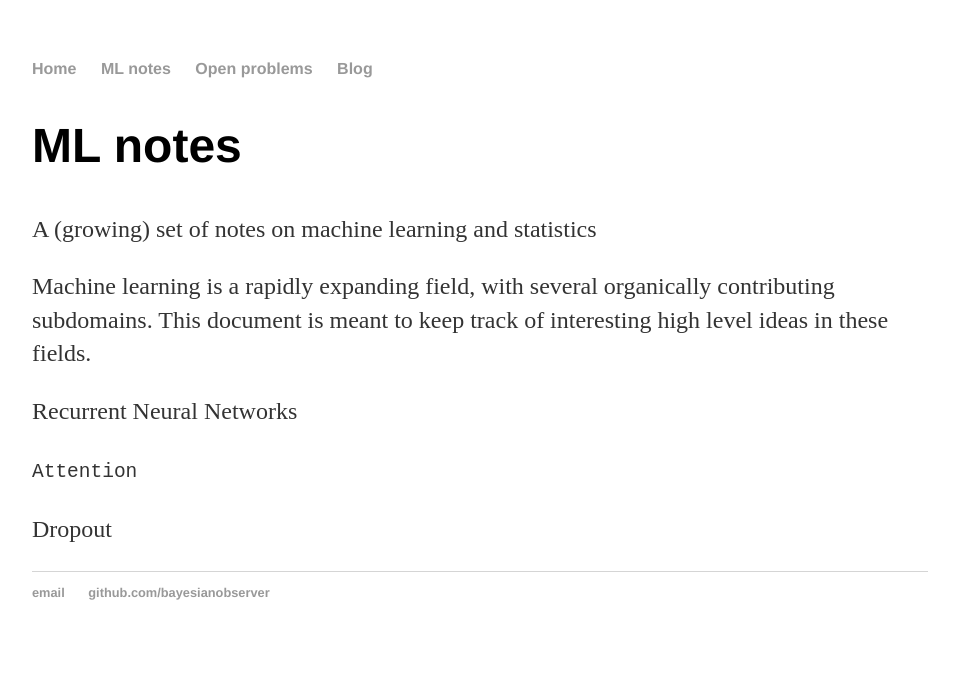
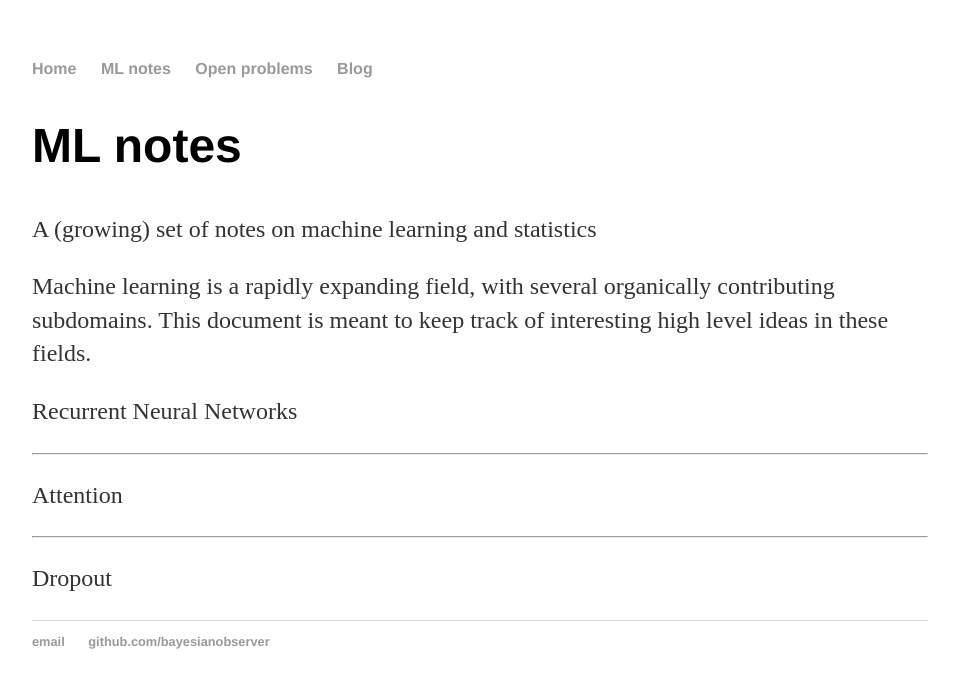
Before and after one commit to bayesianobserver/bayesianobserver.github.io, a Jekyll site: the page built from ml.md, in a window 1280 px wide. Shown: the top 688 px of the page, without its empty margins (160-1119 px from the left). Built offline with Jekyll 4.4.1, drawn with Linux system fonts in a browser that asks for light colours.

Commit message:
Update ml.md

```diff
--- a/ml.md
+++ b/ml.md
@@ -11,6 +11,10 @@ Machine learning is a rapidly expanding field, with several organically contribu
 
 Recurrent Neural Networks
 
-`Attention`
+---
+
+Attention
+
+---
 
 Dropout
```
